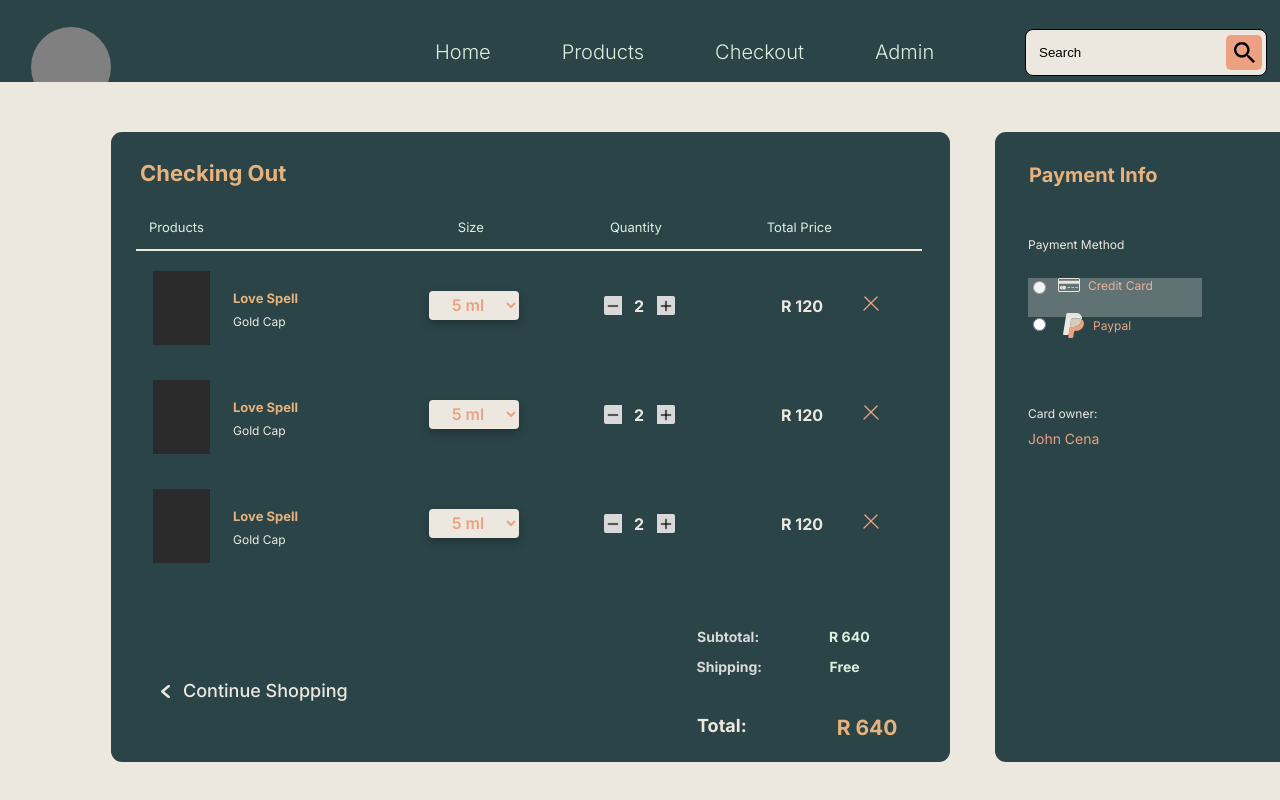
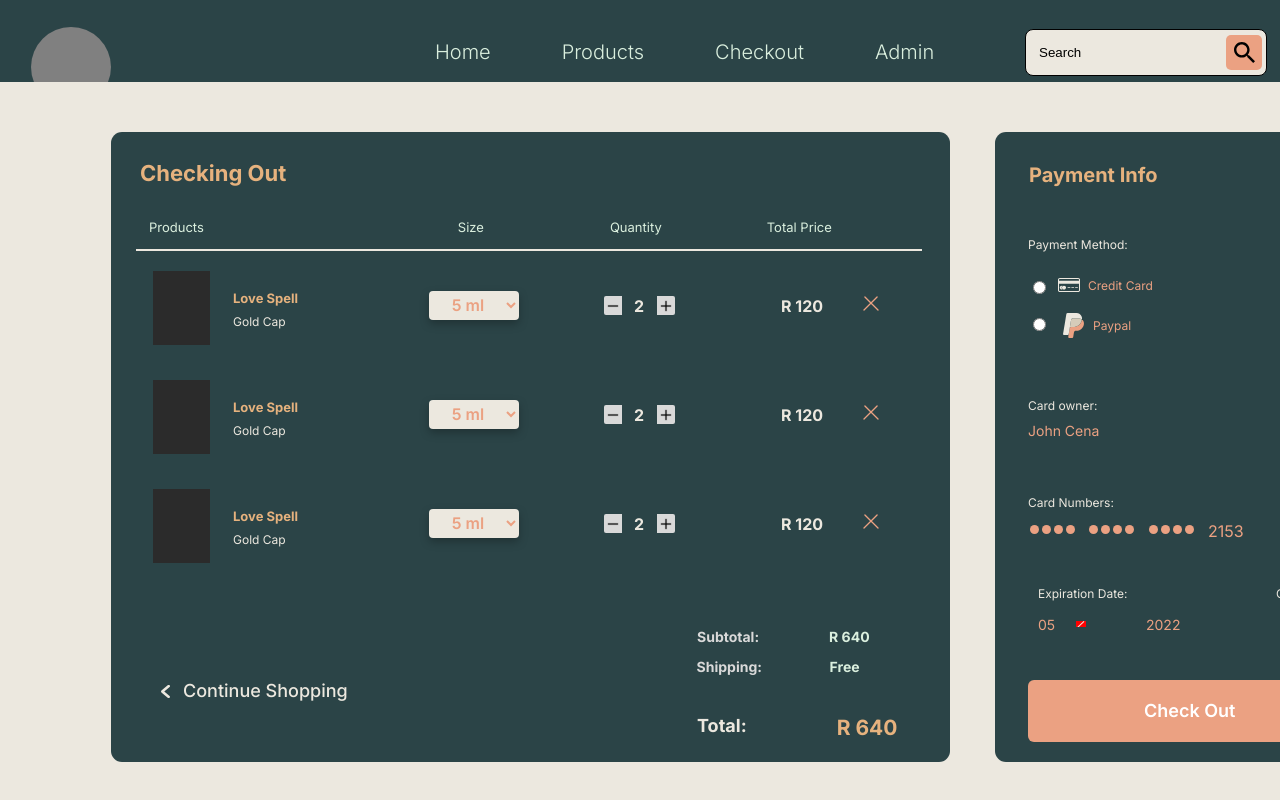
Before and after one commit to Tsebo200/Oilixate, a React (Create React App) app in the folder client/: page /Checkout in a window 1280 px wide. Shown: the top 800 px of the page. Built offline with nearby package versions, Linux system fonts and the light colour scheme.

Commit message:
95% done with Checkout page

```diff
--- a/client/src/components/Checkout.js
+++ b/client/src/components/Checkout.js
@@ -122,7 +122,7 @@ const Checkout = () => {
                 <p className="payment-info">Payment Info</p>
             </div>
                 <div className="payment-method-container">
-                <p className="payment-method-text">Payment Method</p>
+                    <p className="payment-method-text">Payment Method:</p>
                     <div className="checkboxes-container">
                     <input className="credit" type="radio" name="checked"></input>
                         <div className="credit-icon"></div><p className="credit-text">Credit Card</p>
@@ -135,15 +135,34 @@ const Checkout = () => {
                         <p className="card-owner-name">John Cena</p>
                     </div>
                     <div className="card-number-container">
-                    <div className="card-number-text"></div>
+                        <div className="card-number-text">Card Numbers:</div>
+                        <div className="card-numbers-container">
+                            <div  className="dot-one"></div>
+                            <div  className="dot-two"></div>
+                            <div  className="dot-three"></div>
+                            <div  className="dot-four"></div>
+                            <div  className="dot-five"></div>
+                            <div  className="dot-six"></div>
+                            <div  className="dot-seven"></div>
+                            <div  className="dot-eight"></div>
+                            <div  className="dot-nine"></div>
+                            <div  className="dot-ten"></div>
+                            <div  className="dot-eleven"></div>
+                            <div  className="dot-twelve"></div>
+                            <p className="card-last-digits">2153</p>
                         </div>
-
                     </div>
-
-
-
-
-
+                    <div className="expiration-container">
+                        <p className="expiration-date-text">Expiration Date:</p>
+                        <p className="cvv-text">CVV:</p>
+                        <p className="ex-month">05</p>
+                        <div className="downarrow-icon"></div>
+                        <p className="ex-year">2022</p>
+                        <div className="downarrow-icon"></div>
+                    </div>
+                    <div className="checkout-butt"><p className="checkout-text">Check Out</p>
+                    </div>
+                </div>
             </div>
         </div>
         </>
--- a/client/src/index.css
+++ b/client/src/index.css
@@ -1335,7 +1335,7 @@ input[type="radio"].paypal{
   width: 87px;
   height: 38px;
   left: 0px;
-  top: 128px;
+  top: 120px;
   /* background: rgba(217, 217, 217, 0.3); */
 }
 
@@ -1359,12 +1359,252 @@ color: #ECE8DF;
   color: #EBA182;
 }
 
+.card-number-text{
+  position: absolute;
+  left: 0px;
+  top: 0px;
+  font-family: 'Inter';
+  font-weight: 400;
+  font-size: 12px;
+  color: #ECE8DF;
+}
+
 .card-number-container{
   position: absolute;
-  width: 174px;
+  width: 260px;
   height: 39px;
   left: 0px;
+  top: 217px;
+  /* background: rgba(217, 217, 217, 0.3); */
+}
+
+.card-numbers-container{
+  position: absolute;
+  width: 260px;
+  height: 9px;
+  left: 0px;
+  top: 30px;
+  /* background: red; */
+}
+
+.dot-one{
+  position: absolute;
+  width: 9px;
+  height: 9px;
+  left: 2px;
   top: 0px;
-background: #D9D9D9;
-opacity: 0.3;
+  border-radius: 360px;
+  background: #EBA182;
 }
+
+.dot-two{
+  position: absolute;
+  width: 9px;
+  height: 9px;
+  left: 14px;
+  top: 0px;
+  border-radius: 360px;
+  background: #EBA182;
+}
+
+.dot-three{
+  position: absolute;
+  width: 9px;
+  height: 9px;
+  left: 26px;
+  top: 0px;
+  border-radius: 360px;
+  background: #EBA182;
+}
+
+.dot-four{
+  position: absolute;
+  width: 9px;
+  height: 9px;
+  left: 38px;
+  top: 0px;
+  border-radius: 360px;
+  background: #EBA182;
+}
+
+.dot-five{
+  position: absolute;
+  width: 9px;
+  height: 9px;
+  left: 61px;
+  top: 0px;
+  border-radius: 360px;
+  background: #EBA182;
+}
+
+.dot-six{
+  position: absolute;
+  width: 9px;
+  height: 9px;
+  left: 73px;
+  top: 0px;
+  border-radius: 360px;
+  background: #EBA182;
+}
+
+.dot-seven{
+  position: absolute;
+  width: 9px;
+  height: 9px;
+  left: 85px;
+  top: 0px;
+  border-radius: 360px;
+  background: #EBA182;
+}
+
+.dot-eight{
+  position: absolute;
+  width: 9px;
+  height: 9px;
+  left: 97px;
+  top: 0px;
+  border-radius: 360px;
+  background: #EBA182;
+}
+
+.dot-nine{
+  position: absolute;
+  width: 9px;
+  height: 9px;
+  left: 121px;
+  top: 0px;
+  border-radius: 360px;
+  background: #EBA182;
+}
+
+.dot-ten{
+  position: absolute;
+  width: 9px;
+  height: 9px;
+  left: 133px;
+  top: 0px;
+  border-radius: 360px;
+  background: #EBA182;
+}
+
+.dot-eleven{
+  position: absolute;
+  width: 9px;
+  height: 9px;
+  left: 145px;
+  top: 0px;
+  border-radius: 360px;
+  background: #EBA182;
+}
+
+.dot-twelve{
+  position: absolute;
+  width: 9px;
+  height: 9px;
+  left: 157px;
+  top: 0px;
+  border-radius: 360px;
+  background: #EBA182;
+}
+
+.card-last-digits{
+  position: absolute;
+  left: 180px;
+  top: -4.5px;
+  font-family: 'Inter';
+  font-weight: 400;
+  font-size: 16px;
+  color: #EBA182;
+}
+
+
+.expiration-container{
+  position: absolute;
+  width: 266px;
+  height: 47px;
+  left: 10px;
+  top: 308px;
+  /* background: rgba(217, 217, 217, 0.3); */
+}
+
+.expiration-date-text{
+  position: absolute;
+  left: 0px;
+  top: 0px;
+  font-family: 'Inter';
+  font-weight: 400;
+  font-size: 12px;
+  color: #ECE8DF;
+}
+
+.cvv-text{
+  position: absolute;
+  left: 238px;
+  top: 0px;
+  font-family: 'Inter';
+  font-weight: 400;
+  font-size: 12px;
+  color: #ECE8DF;
+}
+
+.ex-month{
+  position: absolute;
+  left: 0px;
+  top: 30px;
+  font-family: 'Inter';
+  font-weight: 400;
+  font-size: 14px;
+  color: #EBA182;
+}
+
+.downarrow-icon{
+  position: absolute;
+  width: 10px;
+  height: 6px;
+  left: 38px;
+  top: 35px;
+  background: red;
+  background-image: url('../src/assets/LeftChevLine.svg');
+}
+
+.ex-year{
+  position: absolute;
+  left: 108px;
+  top: 30px;
+  font-family: 'Inter';
+  font-style: normal;
+  font-weight: 400;
+  font-size: 14px;
+  color: #EBA182;
+}
+
+.checkout-butt{
+  position: absolute;
+  width: 323px;
+  height: 62px;
+  left: 0px;
+  top: 402px;
+  background: #EBA182;
+  border-radius: 6px;
+}
+
+.checkout-text{
+  position: absolute;
+  left: 116px;
+  top: 20px;
+  font-family: 'Inter';
+  font-weight: 600;
+  font-size: 18px;
+  color: #FFFFFF;
+}
+
+.checkout-butt:hover{
+  position: absolute;
+  width: 323px;
+  height: 62px;
+  left: 0px;
+  top: 402px;
+  color: #2B4447;
+  background: #ECE8DF;
+  border-radius: 6px;
+}
```
Lines whose indentation alone changed are shown as unchanged.
